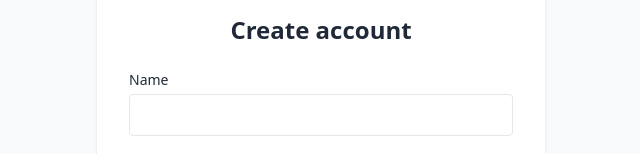
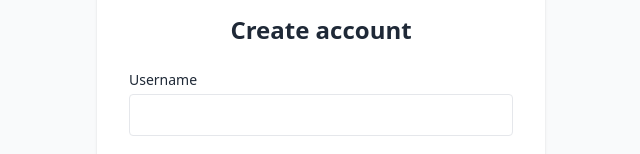
Before and after one commit to ichirooo6755/lemon-frontend, a React (Create React App) app: page /auth in a window 1280 px wide. Both pictures are taken after a click on the button "Register". Shown: the part 197-351 px from the top of the page, without its empty margins (319-959 px from the left). Built offline with nearby package versions, Linux system fonts and the light colour scheme; the HTML template or start-up script is replaced by a standard one.

Commit message:
Fix: Change form field from 'name' to 'username' to match backend schema

```diff
--- a/src/components/auth/AuthScreen.js
+++ b/src/components/auth/AuthScreen.js
@@ -6,7 +6,7 @@ import ErrorMessage from '../common/ErrorMessage';
 export default function AuthScreen() {
   const { login, register } = useAuth();
   const [mode, setMode] = useState('login');
-  const [form, setForm] = useState({ name: '', email: '', password: '' });
+  const [form, setForm] = useState({ username: '', email: '', password: '' });
   const [loading, setLoading] = useState(false);
   const [error, setError] = useState('');
 
@@ -22,7 +22,7 @@ export default function AuthScreen() {
       if (mode === 'login') {
         await login(form.email, form.password);
       } else {
-        await register(form.name, form.email, form.password);
+        await register(form.username, form.email, form.password);
       }
     } catch (err) {
       const msg = err?.response?.data?.detail || err.message || 'Authentication failed';
@@ -42,10 +42,10 @@ export default function AuthScreen() {
         <form onSubmit={handleSubmit} className="space-y-4 mt-4">
           {mode === 'register' && (
             <div>
-              <label className="block text-sm font-medium mb-1">Name</label>
+              <label className="block text-sm font-medium mb-1">Username</label>
               <input
-                name="name"
-                value={form.name}
+                name="username"
+                value={form.username}
                 onChange={handleChange}
                 className="w-full border rounded px-3 py-2"
                 required
```
